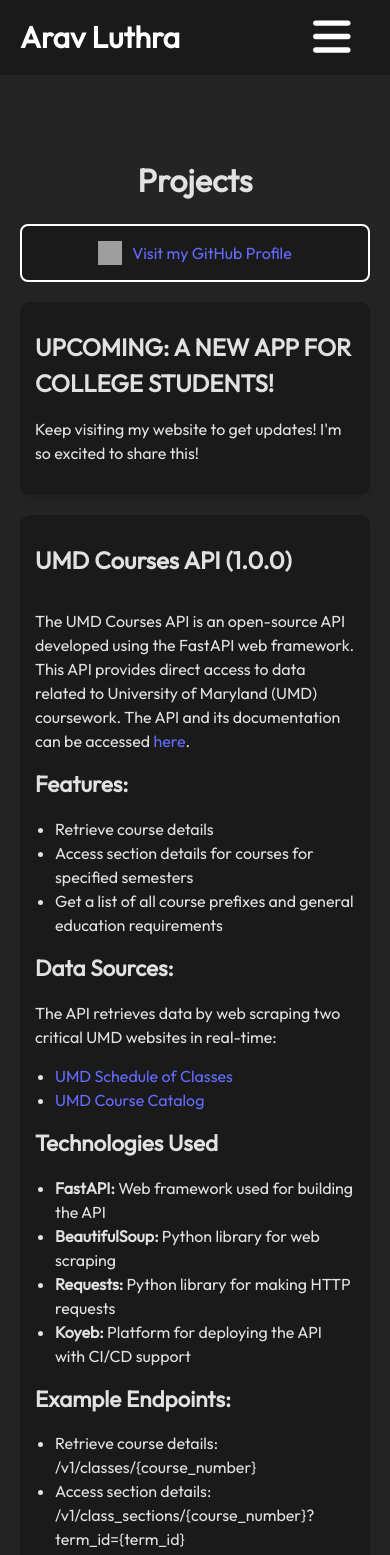
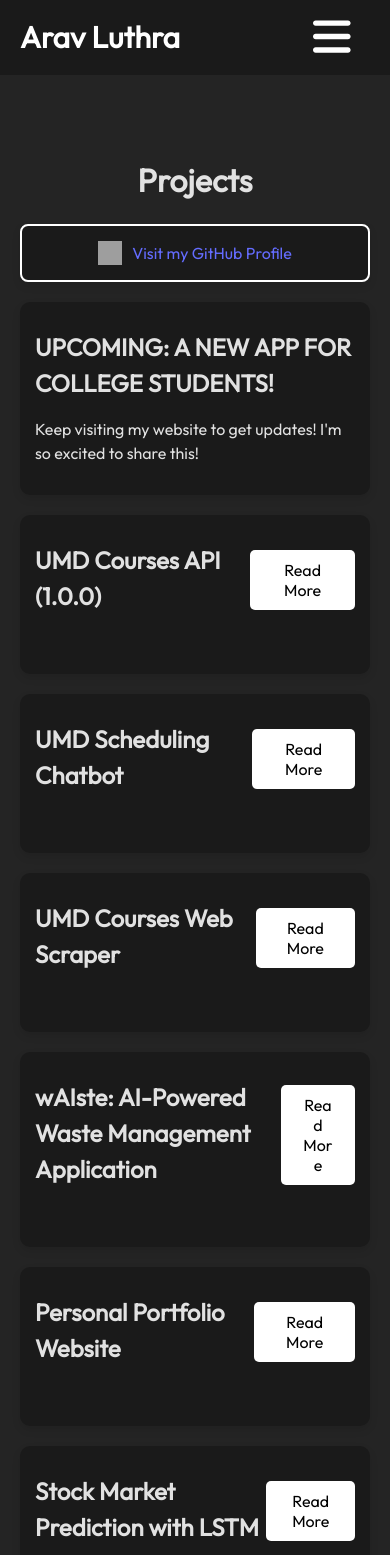
Before and after one commit to aluthra23/personal-website, a React (Vite) app: page /personal-website/projects in a window 390 px wide. Shown: the top 1555 px of the page. Built offline with nearby package versions, Linux system fonts and the light colour scheme; grey boxes are pictures that could not be loaded.

Commit message:
updated read more button

```diff
--- /dev/null
+++ b/src/components/projects/ReadMore.jsx
@@ -0,0 +1,25 @@
+// src/components/projects/ReadMore.jsx
+import React, { useState } from 'react';
+
+
+const ReadMore = ({ title, children }) => {
+  const [isExpanded, setIsExpanded] = useState(false);
+
+  const toggleReadMore = () => {
+    setIsExpanded(!isExpanded);
+  };
+
+  return (
+    <div className="read-more-container">
+      <div className="project-header">
+        <h3 className="project-title">{title}</h3>
+        <button className="read-more-button" onClick={toggleReadMore}>
+          {isExpanded ? 'Read Less' : 'Read More'}
+        </button>
+      </div>
+      {isExpanded && <div className="read-more-content">{children}</div>}
+    </div>
+  );
+};
+
+export default ReadMore;
--- a/src/components/projects/my_projects/MyWebsite.jsx
+++ b/src/components/projects/my_projects/MyWebsite.jsx
@@ -3,13 +3,13 @@
 import React from 'react';
 import LinkCard from '../LinkCard';
 import '../projects.css';
+import ReadMore from '../ReadMore';
 
 const MyWebsite = () => {
   return (
     <div className="project-card">
-      <div className="project-header">
-        <h3 className="project-title">Personal Portfolio Website</h3>
-      </div>
+      <ReadMore title="Personal Portfolio Website">
+
       <p className="project-description">
         I developed a personal portfolio website to showcase my skills, projects, and experiences. The primary purpose of this website is to create a professional online presence, allowing potential employers, collaborators, and peers to easily view my work and get to know more about me. This project was my first foray into using React.js, and it has been an invaluable experience in modern web development practices.
       </p>
@@ -50,6 +50,7 @@ const MyWebsite = () => {
           hoverColor="#444"
         />
       </div>
+      </ReadMore>
     </div>
   );
 };
--- a/src/components/projects/my_projects/StockMarketPrediction.jsx
+++ b/src/components/projects/my_projects/StockMarketPrediction.jsx
@@ -3,13 +3,12 @@
 import '../projects.css';
 import React from 'react';
 import LinkCard from '../LinkCard';
+import ReadMore from '../ReadMore';
 
 const StockMarketPrediction = () => {
   return (
     <div className="project-card">
-      <div className="project-header">
-        <h3 className="project-title">Stock Market Prediction with LSTM</h3>
-      </div>
+      <ReadMore title="Stock Market Prediction with LSTM">
         <p className="project-description">
           <strong>Stock Market Prediction with LSTM</strong> explores the use of Long Short-Term Memory (LSTM) networks for stock market prediction. The notebook contains Python code for training an LSTM model to predict stock prices based on historical data.
         </p>
@@ -47,6 +46,7 @@ const StockMarketPrediction = () => {
             hoverColor="#444"
           />
         </div>
+      </ReadMore>
     </div>
   );
 };
--- a/src/components/projects/my_projects/UMDScheduleWebScraper.jsx
+++ b/src/components/projects/my_projects/UMDScheduleWebScraper.jsx
@@ -1,13 +1,12 @@
 import React from 'react';
 import '../projects.css';
 import LinkCard from '../LinkCard';
+import ReadMore from '../ReadMore';
 
 const UMDScheduleWebScraper = () => {
   return (
     <div className="project-card">
-      <div className="project-header">
-        <h3 className="project-title">UMD Courses Web Scraper</h3>
-      </div>
+      <ReadMore title="UMD Courses Web Scraper">
       <p className="project-description">
         I developed this project to extract course information from the University of Maryland's <a href="https://academiccatalog.umd.edu/undergraduate/approved-courses/" target="_blank" rel="noopener noreferrer">Course Catalog</a> and <a href="https://app.testudo.umd.edu/soc/" target="_blank" rel="noopener noreferrer">Schedule of Classes</a> websites, and construct datasets with the data scraped about each UMD course.
       </p>
@@ -44,6 +43,7 @@ const UMDScheduleWebScraper = () => {
           hoverColor="#444"
         />
       </div>
+      </ReadMore>
     </div>
   );
 };
--- a/src/components/projects/my_projects/UMD_API.jsx
+++ b/src/components/projects/my_projects/UMD_API.jsx
@@ -2,15 +2,12 @@
 import React from 'react';
 import LinkCard from '../LinkCard';
 import '../projects.css';
-import { rgb } from 'd3-color';
+import ReadMore from '../ReadMore';
 
-// Import icons
 const UMDCoursesAPI = () => {
   return (
     <div className="project-card">
-      <div className="project-header">
-        <h3 className="project-title">UMD Courses API (1.0.0)</h3>
-      </div>
+      <ReadMore title="UMD Courses API (1.0.0)">
         <p className="project-description">
           The UMD Courses API is an open-source API developed using the FastAPI web framework. This API provides direct access to data related to University of Maryland (UMD) coursework. The API and its documentation can be accessed <a href="https://umd-courses-api-aluthra-705eb647.koyeb.app/" target="_blank" rel="noopener noreferrer">here</a>.
         </p>
@@ -68,6 +65,7 @@ const UMDCoursesAPI = () => {
             hoverColor="#444"
           />
         </div>
+      </ReadMore>
     </div>
   );
 };
--- a/src/components/projects/my_projects/UMD_ChatBot.jsx
+++ b/src/components/projects/my_projects/UMD_ChatBot.jsx
@@ -1,13 +1,12 @@
 import React from 'react';
 import '../projects.css';
 import LinkCard from '../LinkCard';
+import ReadMore from '../ReadMore';
 
 const UMD_ChatBot = () => {
   return (
     <div className="project-card">
-      <div className="project-header">
-        <h3 className="project-title">UMD Scheduling Chatbot</h3>
-      </div>
+      <ReadMore title="UMD Scheduling Chatbot">
       <p className="project-description">
         The <a href="https://umd-chat-bot.streamlit.app/" target="_blank" rel="noopener noreferrer"><strong>UMD Scheduling Chatbot</strong></a> is an AI-powered assistant designed to help students at the University of Maryland find detailed information about courses and schedules. This project leverages OpenAI's GPT-4 model and a custom vector store built with FAISS to provide accurate and timely responses to user queries about UMD classes.
       </p>
@@ -57,6 +56,7 @@ const UMD_ChatBot = () => {
           hoverColor="#444"
         />
       </div>
+      </ReadMore>
     </div>
   );
 };
--- a/src/components/projects/my_projects/Waiste.jsx
+++ b/src/components/projects/my_projects/Waiste.jsx
@@ -1,13 +1,12 @@
 import React from 'react';
 import '../projects.css';
 import LinkCard from '../LinkCard';
+import ReadMore from '../ReadMore';
 
 const Waiste = () => {
   return (
     <div className="project-card">
-      <div className="project-header">
-        <h3 className="project-title">wAIste</h3>
-      </div>
+      <ReadMore title="wAIste: AI-Powered Waste Management Application">
       <p className="project-description">I collaborated with <a href="https://www.linkedin.com/in/narainsriram/" target="_blank" rel="noopener noreferrer">Narain Sriram</a> on this project.</p>
       <p className="project-description"><strong>wAIste</strong> is an innovative waste management application powered by artificial intelligence (AI). Our app revolutionizes waste disposal processes by employing state-of-the-art machine learning algorithms to analyze images of waste items captured by users. By harnessing the power of AI, wAIste provides personalized recommendations for proper waste disposal methods, including recycling, composting, or landfill. What sets wAIste apart is its utilization of two distinct AI models: one for general waste categorization and another for advanced garbage detection. With its intuitive interface and real-time insights, wAIste empowers users to make informed decisions about waste management, contributing to a cleaner and more sustainable environment.</p>
       <h4 className="features-title">Key Features:</h4>
@@ -32,6 +31,7 @@ const Waiste = () => {
           hoverColor="#444"
         />
       </div>
+      </ReadMore>
     </div>
   );
 };
--- a/src/components/projects/projects.css
+++ b/src/components/projects/projects.css
@@ -18,7 +18,7 @@
 }
 
 .projects-content {
-  max-width: 1100px;
+  width: 1100px;
   padding: 20px;
 }
 
@@ -51,6 +51,7 @@
   position: relative;
   word-break: break-word;
   overflow-wrap: break-word;
+  max-width: 100%;
 }
 
 .project-card a {
@@ -60,6 +61,7 @@
 .project-header {
   display: flex;
   /* flex-wrap: wrap; */
+  text-wrap: wrap;
   justify-content: space-between;
   align-items: center;
 }
@@ -184,6 +186,38 @@
   color: var(--secondary-color);
 }
 
+.read-more-container {
+  margin-bottom: 30px;
+}
+
+.read-more-button {
+  background-color: var(--primary-color);
+  color: black;
+  border: none;
+  padding: 10px 20px;
+  border-radius: 5px;
+  cursor: pointer;
+}
+
+.read-more-button:hover {
+  background-color: var(--secondary-color);
+}
+
+.read-more-content {
+  /* margin-top: 15px; */
+}
+
+@media screen and (max-width: 1100px) {
+  .projects-container {
+    width: 100%;
+  }
+
+  .projects-content {
+    width: 100%;
+  }
+
+}
+
 @media screen and (max-width: 800px){
   .education-second-logo {
     display: none;
```
Lines whose indentation alone changed are shown as unchanged.
